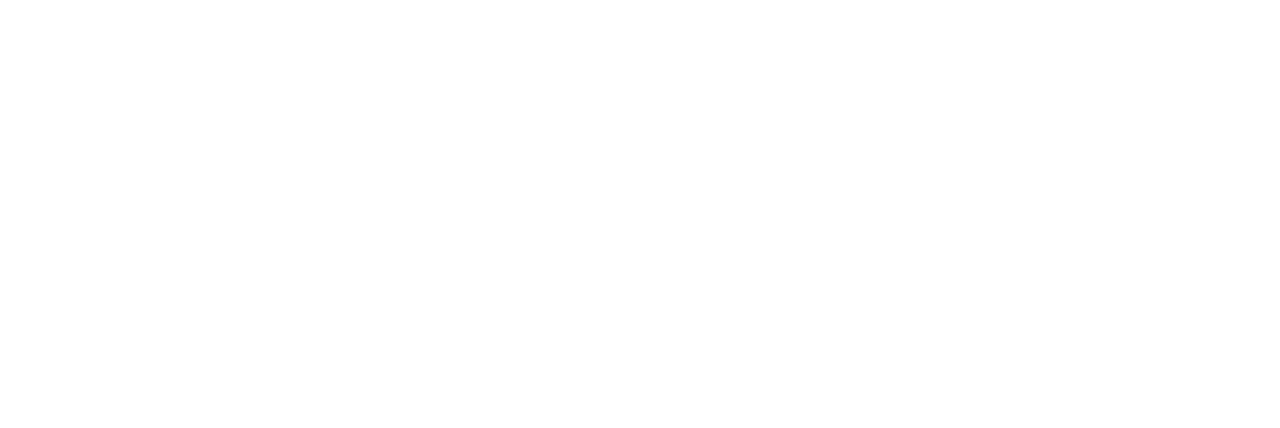
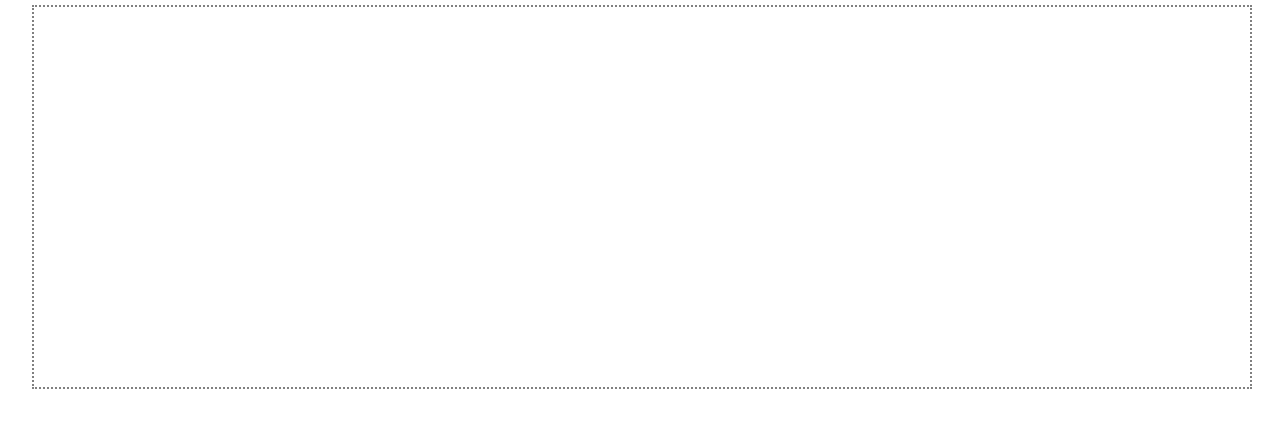
Before and after one commit to 6sRyuSK/6saka-s-video-editor, a Vue app: page / in a window 1280 px wide. Shown: the top 428 px of the page. Built offline with nearby package versions, Linux system fonts and the light colour scheme.

Commit message:
add #file-drop-area style in editorTop.vue

```diff
--- a/src/components/editorTop.vue
+++ b/src/components/editorTop.vue
@@ -21,3 +21,15 @@
   }
 }
 </script>
+
+<style lang="scss">
+#editor-top {
+  width: 100%;
+  height: 50%;
+}
+#file-drop-area {
+  width: 100%;
+  height: 100%;
+  border: dotted 2px grey;
+}
+</style>
```
